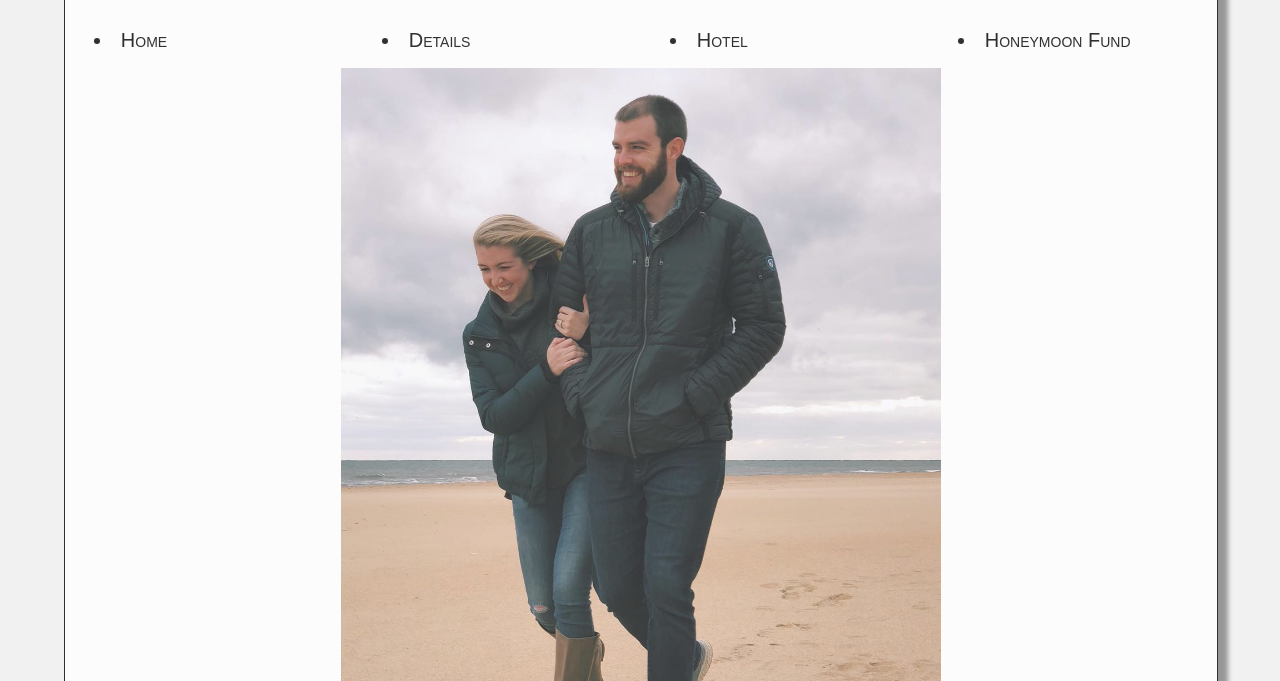
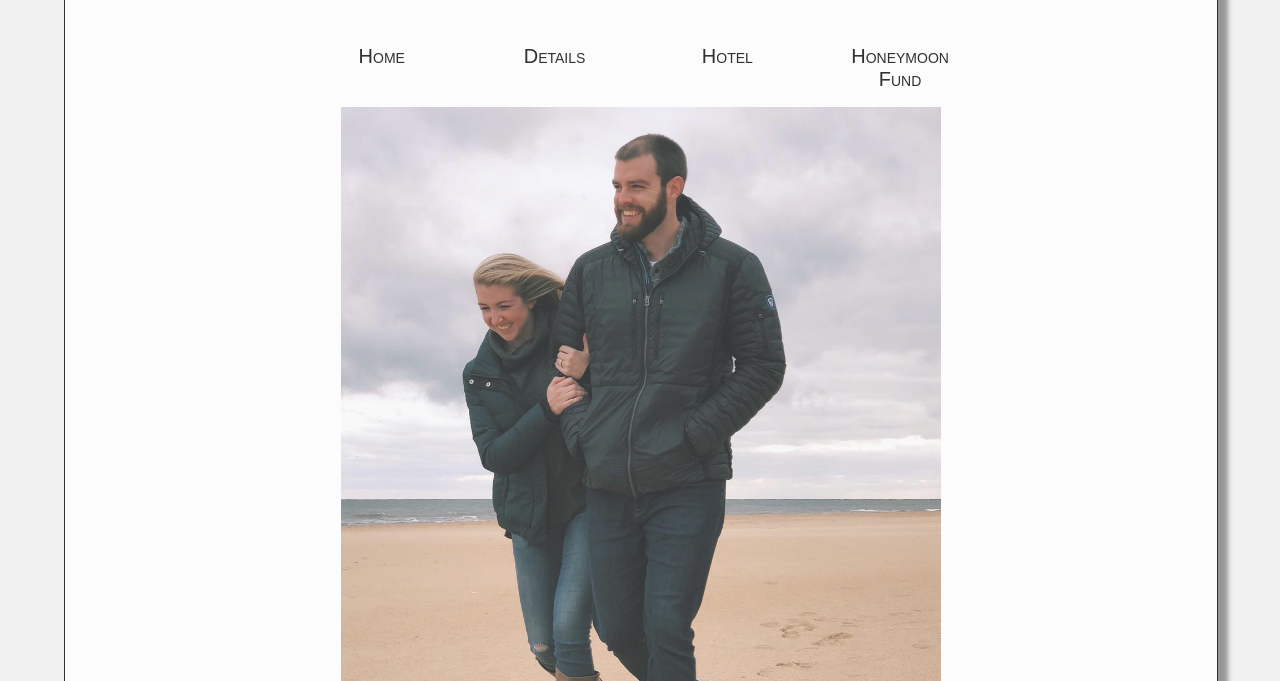
Before and after one commit to fattyDEV/Wedding, a plain HTML site: page index.html in a window 1280 px wide. Shown: the part 119-800 px from the top of the page. Drawn offline with nearby package versions, Linux system fonts and the light colour scheme.

Commit message:
Update index.html

```diff
--- a/index.html
+++ b/index.html
@@ -13,10 +13,12 @@
     <main class='container'>
       <h1 class='heading'>Jordan & Kevin</h1>
       <nav class='menu'>
-        <li id='home'>Home</li>
-        <li id='details'>Details</li>
-        <li id='hotel'>Hotel</li>
-        <li id='honey'>Honeymoon Fund</li>
+       <ul class='menu-list'>
+          <li id='home'>Home</li>
+          <li id='details'>Details</li>
+          <li id='hotel'>Hotel</li>
+          <li id='honey'>Honeymoon Fund</li>
+        </ul>
       </nav>
       <div class='main-photo show'>
         <img src='./img/beach.jpg' alt='Couple on the beach'>
```
